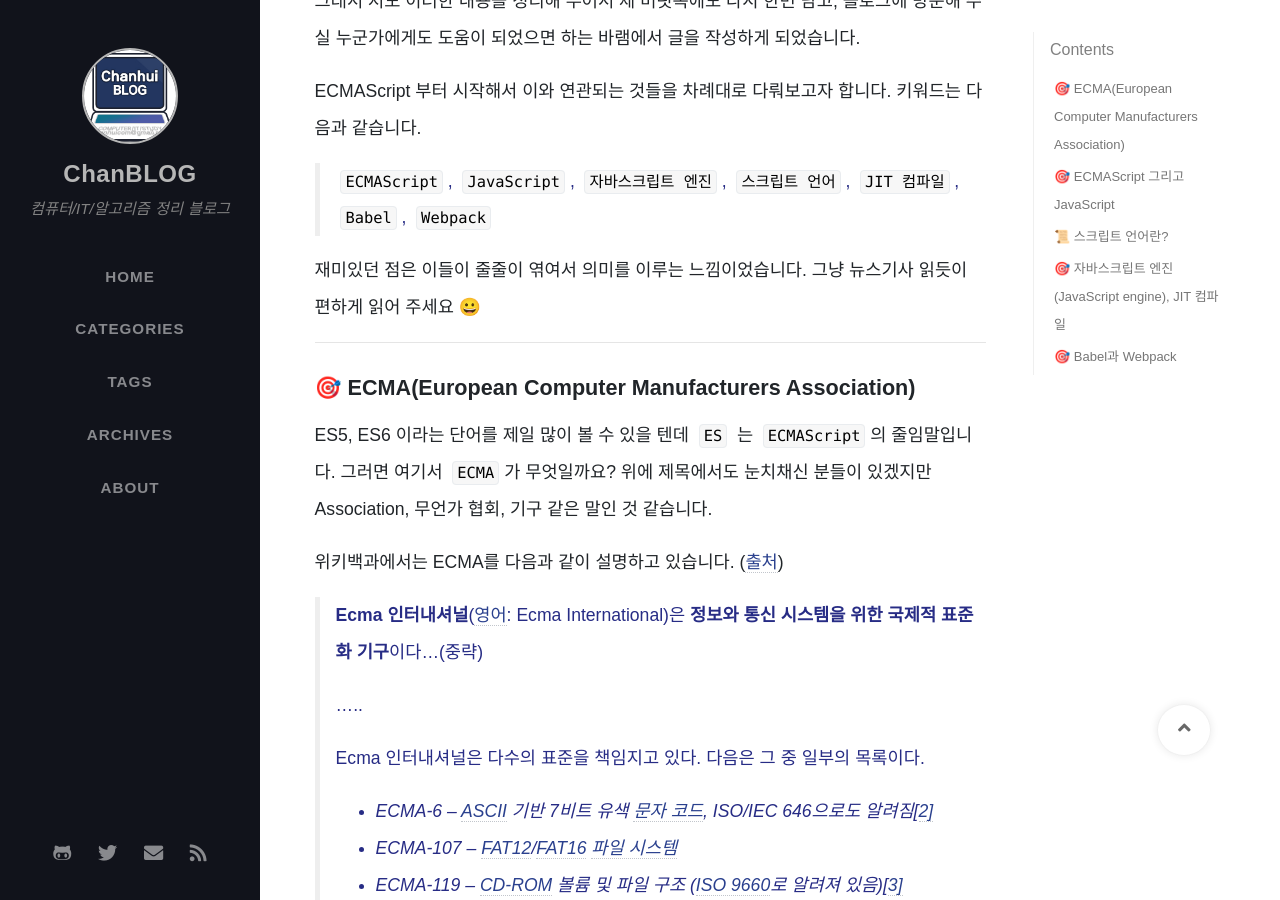
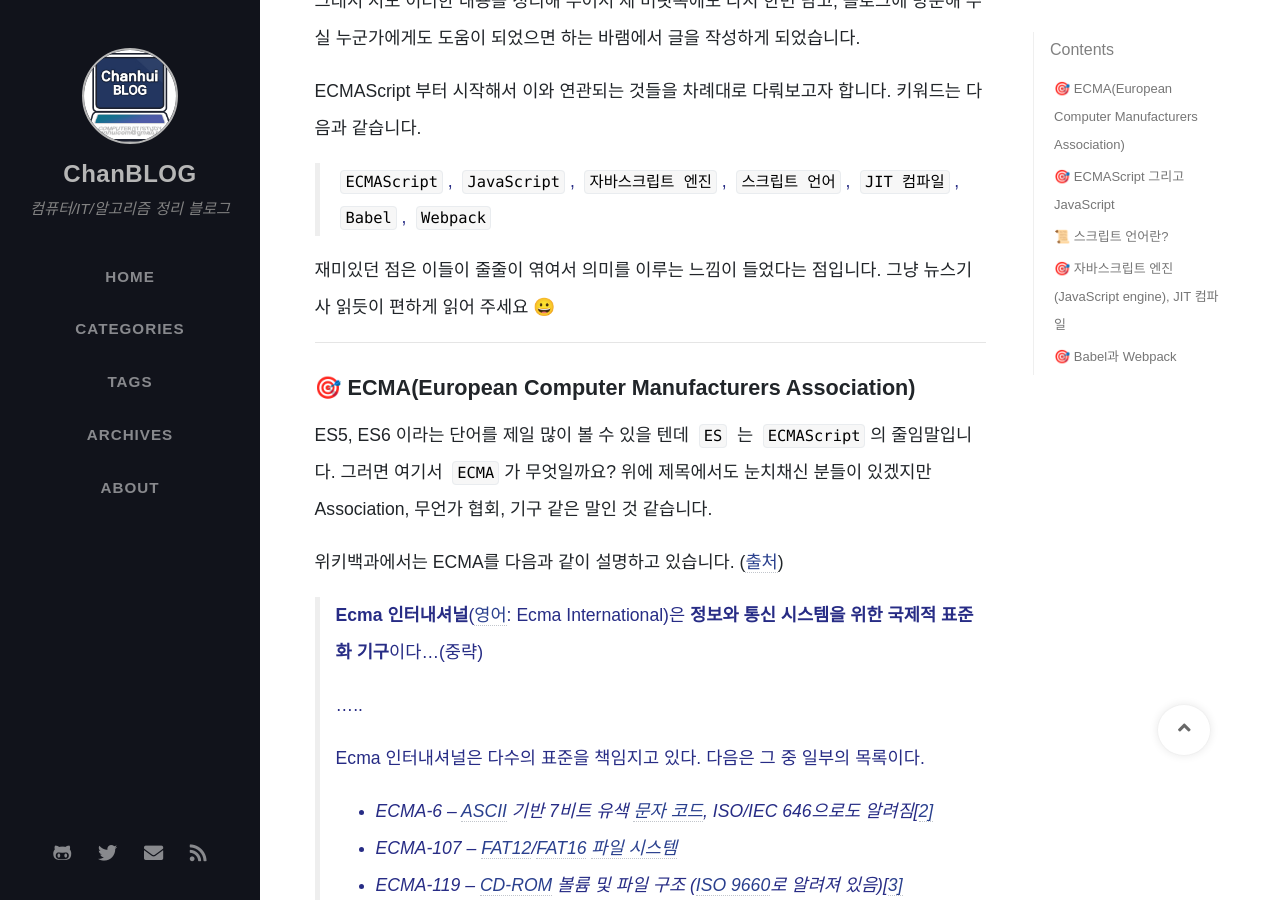
Before and after one commit to ChanhuiSeok/chanhuiseok.github.io, a Jekyll site: the page built from _posts/2020-10-11-web-7.md, in a window 1280 px wide and 900 px high, scrolled down 692 px. Built offline with Jekyll 4.4.1, drawn with Linux system fonts in a browser that asks for light colours; nearby versions of some CDN libraries; some web fonts are replaced; comment, search, counter and statistics services are not loaded.

Commit message:
내용 일부 수정(web7)

```diff
--- a/_posts/2020-10-11-web-7.md
+++ b/_posts/2020-10-11-web-7.md
@@ -24,7 +24,7 @@ ECMAScript 부터 시작해서 이와 연관되는 것들을 차례대로 다뤄
 
 > `ECMAScript`, `JavaScript`, `자바스크립트 엔진`, `스크립트 언어`, `JIT 컴파일`, `Babel`, `Webpack`
 
-재미있던 점은 이들이 줄줄이 엮여서 의미를 이루는 느낌이었습니다. 그냥 뉴스기사 읽듯이 편하게 읽어 주세요 😀
+재미있던 점은 이들이 줄줄이 엮여서 의미를 이루는 느낌이 들었다는 점입니다. 그냥 뉴스기사 읽듯이 편하게 읽어 주세요 😀
 
 ------
 
```
